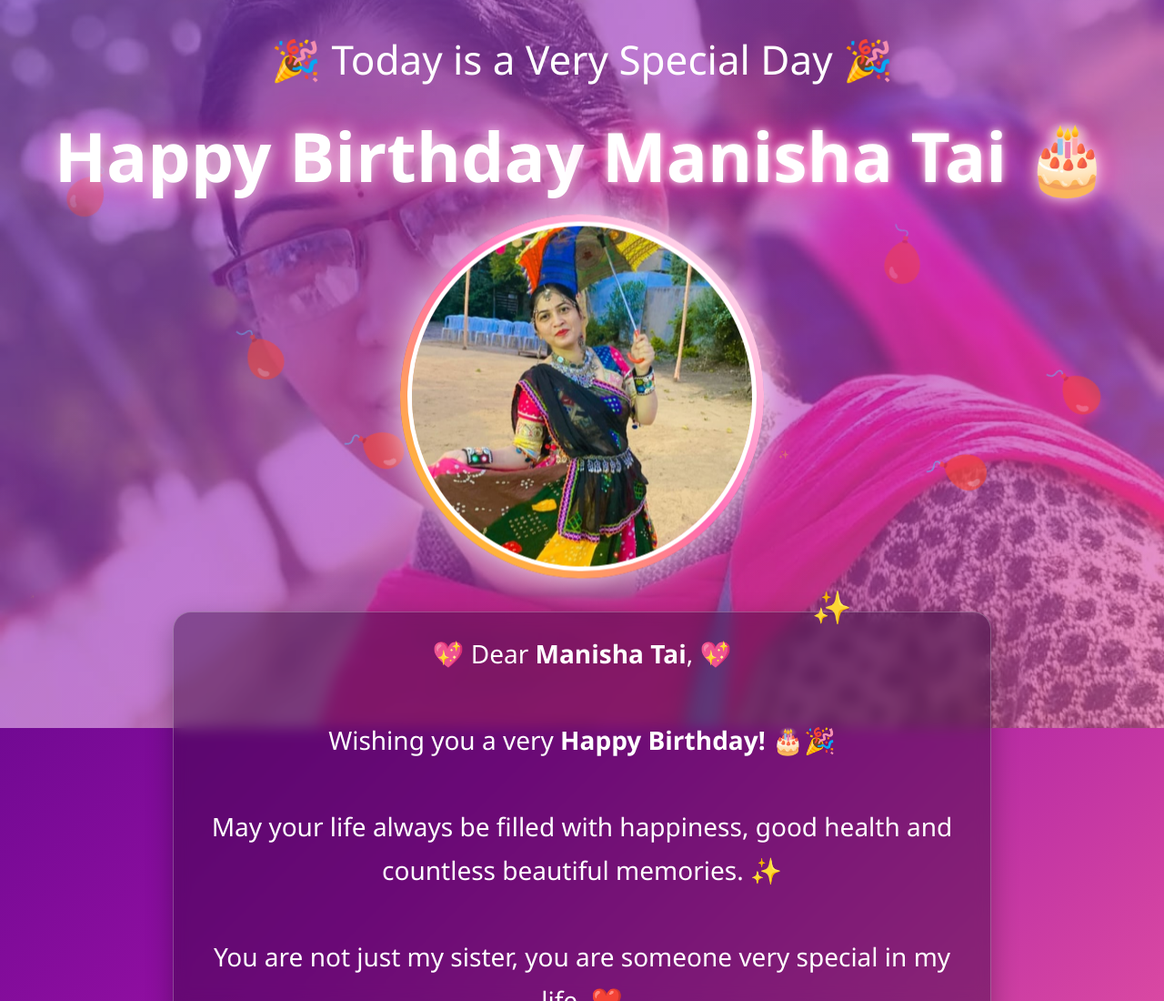
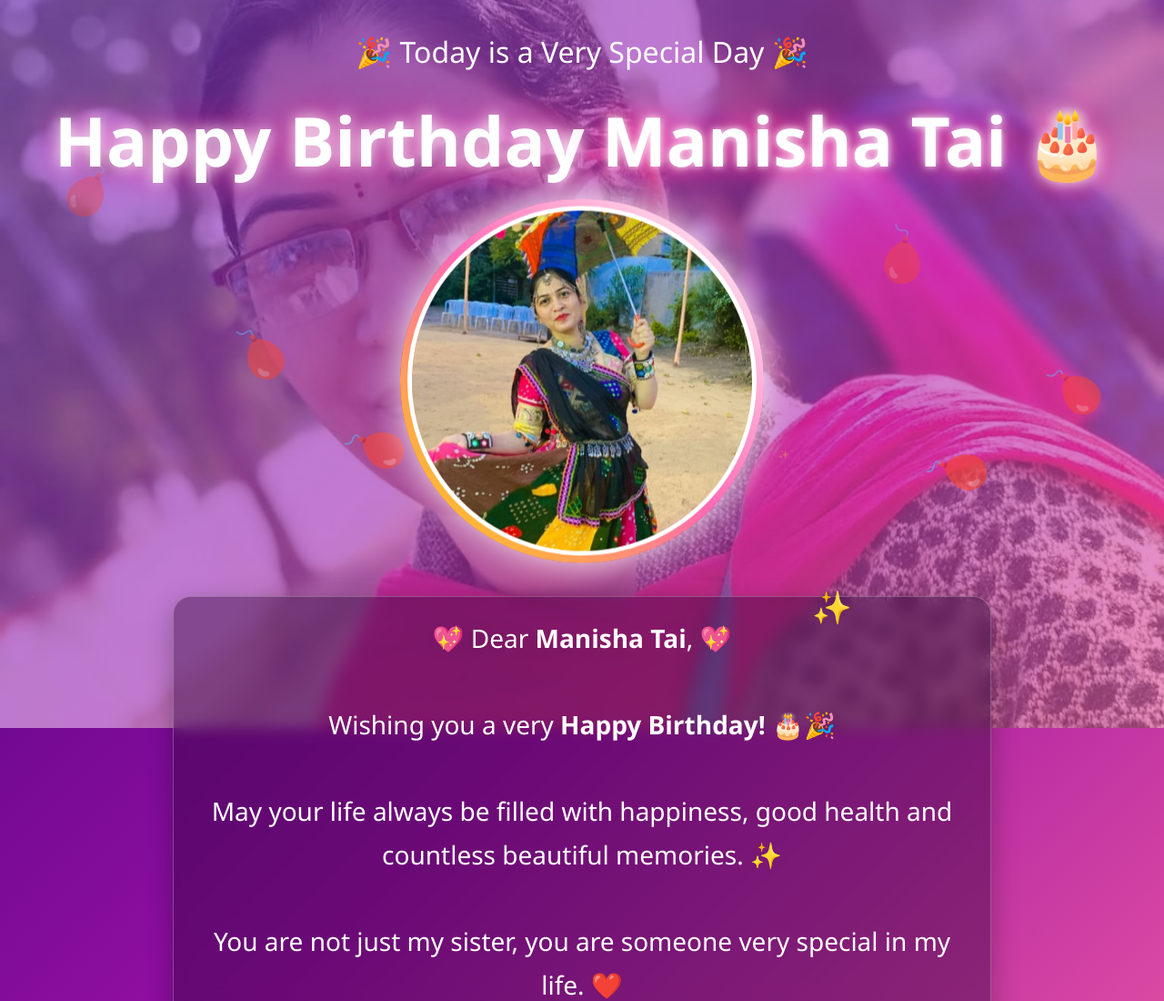
Before and after one commit to sugatbramhane76-beep/Birthday_Surprise, a plain HTML site: page index.html in a window 1280 px wide. Shown: the top 1100 px of the page at 91% size. Drawn offline with Linux system fonts and the light colour scheme.

Commit message:
Update index.html

```diff
--- a/index.html
+++ b/index.html
@@ -81,7 +81,7 @@ h1 {
 }
 
 .subtitle {
-    font-size: clamp(44px, 4vw, 42px);
+    font-size: clamp(22px, 4vw, 32px);
     margin-bottom: 25px;
 }
 
```
